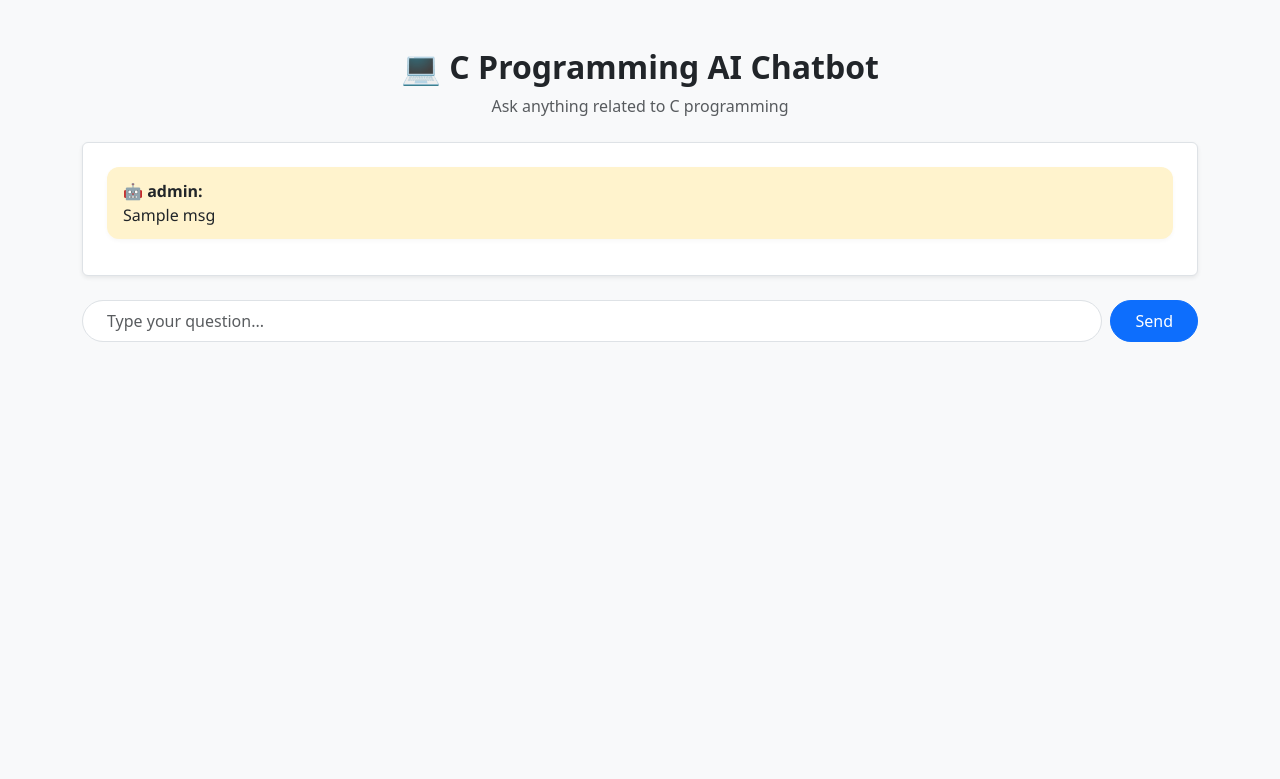
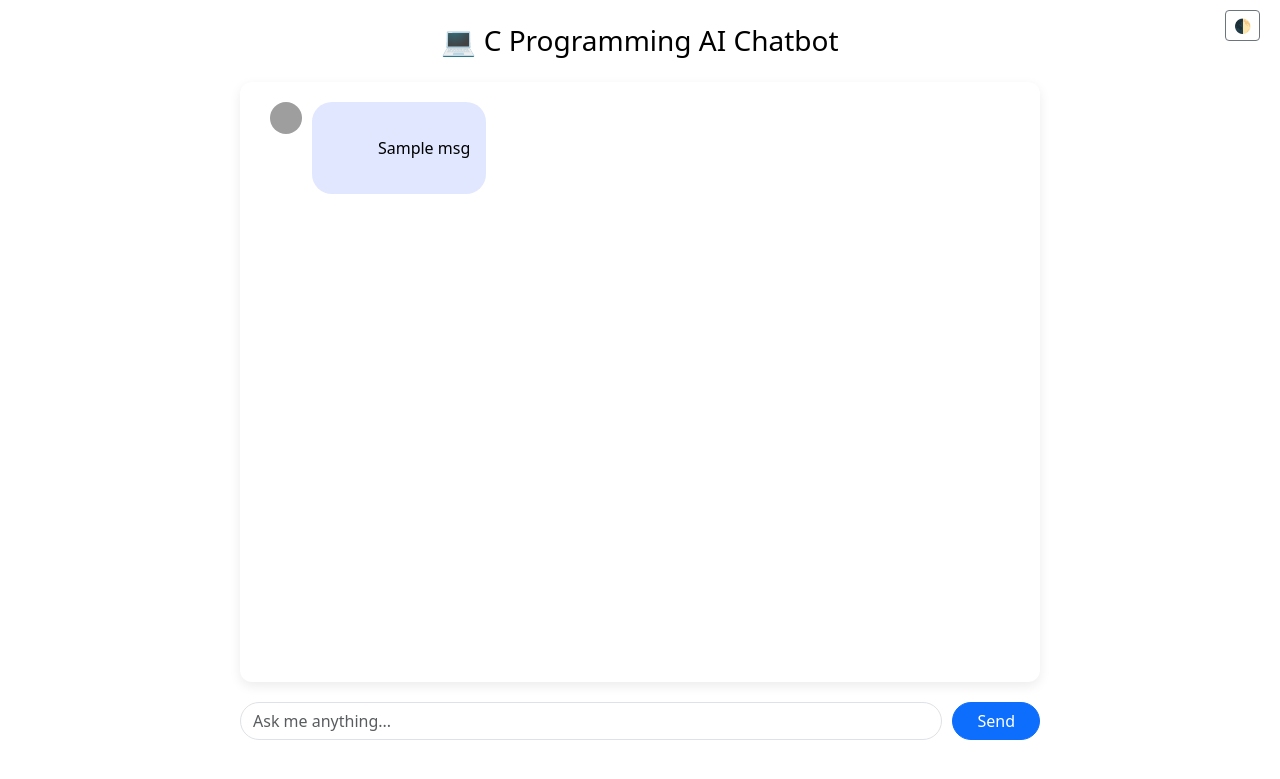
Before and after one commit to rlakshmisurendra/c-lang-ai-tutor, a Flask app: template templates/index.html in a window 1280 px wide. Shown: the top 779 px of the page. Run offline with Flask 3, Linux system fonts and the light colour scheme; the template is opened without the code that fills it: most values are stand-ins (such as "Sample title", 1, 10 or a date in 2020); some libraries are stand-ins or nearby versions; grey boxes are pictures that could not be loaded.

Commit message:
updated ui

````diff
--- a/app.py
+++ b/app.py
@@ -1,36 +1,53 @@
-from flask import Flask, render_template, request, redirect, url_for
+from flask import Flask, render_template, request, session
 import os
 from dotenv import load_dotenv
 import google.generativeai as genai
-import markdown2
-from markupsafe import Markup
 
+# Load environment variables
 load_dotenv()
-genai.configure(api_key=os.getenv("GEMINI_API_KEY"))
+api_key = os.getenv("GEMINI_API_KEY")
+
+app = Flask(__name__)
+app.secret_key = "123456"  # change this to a secure random value
+
+# Configure Gemini model
+genai.configure(api_key=api_key)
 model = genai.GenerativeModel("gemini-1.5-flash")
 
-app = Flask(__name__)
-chat_history = []
 
 @app.route("/", methods=["GET", "POST"])
 def index():
-    global chat_history
+    if "chat_history" not in session:
+        session["chat_history"] = []
+
+    typing = False
+    chat_history = session["chat_history"]
+
     if request.method == "POST":
-        user_input = request.form.get("user_input", "").strip()
-        if user_input:
-            prompt = f"You are a C programming tutor. Answer this clearly with example code if needed:\n\n{user_input}"
-            try:
-                response = model.generate_content(prompt)
-                reply_raw = response.text.strip()
-                reply_html = markdown2.markdown(reply_raw, extras=["fenced-code-blocks"])
-            except Exception as e:
-                reply_html = f"<div class='text-danger'>❌ Gemini API Error: {e}</div>"
+        user_input = request.form["user_input"]
+        chat_history.append(("You", user_input))
+        session["chat_history"] = chat_history
+        typing = True
+        session.modified = True
 
-            chat_history.append(("You", Markup.escape(user_input)))
-            chat_history.append(("Bot", Markup(reply_html)))
+        try:
+            prompt = f"You are a helpful C programming tutor. Answer this clearly:\n\n{user_input}"
+            response = model.generate_content(prompt).text
+        except Exception as e:
+            response = f"❌ Error: {e}"
 
-        return redirect(url_for("index"))
-    return render_template("index.html", chat_history=chat_history)
+        chat_history.append(("Bot", response))
+        session["chat_history"] = chat_history
+        typing = False
+
+    return render_template("index.html", chat_history=chat_history, typing=typing)
+
+
+@app.route("/clear")
+def clear():
+    session.pop("chat_history", None)
+    return "Chat history cleared."
+
 
 if __name__ == "__main__":
     app.run(debug=True)
--- a/static/styles.css
+++ b/static/styles.css
@@ -1,24 +1,10 @@
-.chat-box {
-    padding: 12px 16px;
-    border-radius: 12px;
-    margin-bottom: 12px;
-    font-family: 'Segoe UI', sans-serif;
-    background-color: #f8f9fa;
-    box-shadow: 0 2px 4px rgba(0,0,0,0.03);
+.chat-container::-webkit-scrollbar {
+  width: 8px;
 }
-.user-msg {
-    background-color: #e3f2fd;
+.chat-container::-webkit-scrollbar-thumb {
+  background: #ccc;
+  border-radius: 4px;
 }
-.bot-msg {
-    background-color: #fff3cd;
+.chat-container::-webkit-scrollbar-track {
+  background: transparent;
 }
-.chat-container {
-    max-height: 500px;
-    overflow-y: auto;
-    border: 1px solid #dee2e6;
-}
-pre code {
-    font-size: 0.95em;
-    padding: 0.75rem;
-    border-radius: 8px;
-}
--- a/templates/index.html
+++ b/templates/index.html
@@ -1,39 +1,155 @@
 <!DOCTYPE html>
 <html lang="en">
 <head>
-    <meta charset="UTF-8">
-    <title>C Programming Chatbot</title>
-    <link href="https://cdn.jsdelivr.net/npm/bootstrap@5.3.3/dist/css/bootstrap.min.css" rel="stylesheet">
-    <link rel="stylesheet" href="{{ url_for('static', filename='styles.css') }}">
+  <meta charset="UTF-8" />
+  <title>C Programming Chatbot</title>
+  <meta name="viewport" content="width=device-width, initial-scale=1" />
+  <link href="https://cdn.jsdelivr.net/npm/bootstrap@5.3.3/dist/css/bootstrap.min.css" rel="stylesheet" />
+  <link href="https://cdn.jsdelivr.net/npm/prismjs@1.29.0/themes/prism.css" rel="stylesheet" />
+  <script src="https://cdn.jsdelivr.net/npm/prismjs@1.29.0/prism.js"></script>
+  <script src="https://cdn.jsdelivr.net/npm/prismjs@1.29.0/components/prism-c.min.js"></script>
+  <style>
+    :root {
+      --bg-light: #ffffff;
+      --bg-dark: #1e1e1e;
+      --text-light: #000000;
+      --text-dark: #f8f9fa;
+    }
 
-    <!-- Prism.js for code highlighting -->
-    <link href="https://cdn.jsdelivr.net/npm/prismjs@1.29.0/themes/prism.css" rel="stylesheet" />
-    <script src="https://cdn.jsdelivr.net/npm/prismjs@1.29.0/prism.js"></script>
-    <script src="https://cdn.jsdelivr.net/npm/prismjs@1.29.0/components/prism-c.min.js"></script>
+    body {
+      background-color: var(--bg-light);
+      color: var(--text-light);
+      transition: background 0.3s ease, color 0.3s ease;
+    }
+
+    body.dark-mode {
+      background-color: var(--bg-dark);
+      color: var(--text-dark);
+    }
+
+    .chat-container {
+      max-width: 800px;
+      margin: auto;
+      height: 75vh;
+      overflow-y: auto;
+      padding: 20px;
+      border-radius: 12px;
+      background-color: var(--bg-light);
+      box-shadow: 0 4px 12px rgba(0, 0, 0, 0.08);
+    }
+
+    .chat-container.dark-mode {
+      background-color: #2b2b2b;
+    }
+
+    .chat-message {
+      display: flex;
+      margin-bottom: 16px;
+      align-items: flex-start;
+    }
+
+    .chat-message.user {
+      justify-content: flex-end;
+    }
+
+    .chat-message.bot {
+      justify-content: flex-start;
+    }
+
+    .chat-message .avatar {
+      width: 32px;
+      height: 32px;
+      border-radius: 50%;
+      margin: 0 10px;
+    }
+
+    .message-bubble {
+      background: #f1f3f5;
+      padding: 10px 16px;
+      border-radius: 20px;
+      max-width: 70%;
+      white-space: pre-wrap;
+      word-wrap: break-word;
+    }
+
+    .chat-message.user .message-bubble {
+      background: #d1e7dd;
+    }
+
+    .chat-message.bot .message-bubble {
+      background: #e0e7ff;
+    }
+
+    .chat-form {
+      max-width: 800px;
+      margin: 20px auto 0;
+      display: flex;
+      gap: 10px;
+    }
+
+    .dark-mode .message-bubble {
+      color: #f1f1f1;
+    }
+
+    .dark-mode .chat-message.user .message-bubble {
+      background: #22543d;
+    }
+
+    .dark-mode .chat-message.bot .message-bubble {
+      background: #3c366b;
+    }
+
+    #toggle-theme {
+      position: absolute;
+      top: 10px;
+      right: 20px;
+    }
+  </style>
 </head>
-<body class="bg-light">
+<body>
 
-<div class="container py-5">
-    <div class="text-center mb-4">
-        <h2 class="fw-bold">💻 C Programming AI Chatbot</h2>
-        <p class="text-muted">Ask anything related to C programming</p>
-    </div>
+<button id="toggle-theme" class="btn btn-sm btn-outline-secondary">🌓</button>
 
-    <div class="card shadow-sm p-4 mb-4 chat-container">
-        {% for role, msg in chat_history %}
-        <div class="chat-box {% if role == 'You' %}user-msg{% else %}bot-msg{% endif %}">
-            <strong>{{ '🧑‍💻' if role == 'You' else '🤖' }} {{ role }}:</strong>
-            <div class="mb-0">{{ msg }}</div>
-        </div>
-        {% endfor %}
-    </div>
+<div class="container py-4">
+  <h3 class="text-center mb-4">💻 C Programming AI Chatbot</h3>
 
-    <form method="POST" class="d-flex gap-2">
-        <input type="text" name="user_input" class="form-control rounded-pill px-4 py-2" placeholder="Type your question..." required>
-        <button class="btn btn-primary rounded-pill px-4">Send</button>
-    </form>
+  <div id="chat-container" class="chat-container">
+    {% for role, msg in chat_history %}
+      <div class="chat-message {{ 'user' if role == 'You' else 'bot' }}">
+        {% if role == 'You' %}
+          <div class="message-bubble">{{ msg }}</div>
+          <img src="https://i.pravatar.cc/32?u=user" class="avatar">
+        {% else %}
+          <img src="https://api.dicebear.com/7.x/bottts/svg?seed=bot" class="avatar">
+          <div class="message-bubble">
+            {{ msg | safe | replace("```c", "<pre><code class='language-c'>") | replace("```", "</code></pre>") }}
+          </div>
+        {% endif %}
+      </div>
+    {% endfor %}
+    {% if typing %}
+      <div class="chat-message bot">
+        <img src="https://api.dicebear.com/7.x/bottts/svg?seed=bot" class="avatar">
+        <div class="message-bubble"><em>Typing...</em></div>
+      </div>
+    {% endif %}
+  </div>
+
+  <form method="POST" class="chat-form">
+    <input type="text" name="user_input" class="form-control rounded-pill" placeholder="Ask me anything..." required />
+    <button type="submit" class="btn btn-primary rounded-pill px-4">Send</button>
+  </form>
 </div>
 
-<script>Prism.highlightAll();</script>
+<script>
+  const container = document.getElementById('chat-container');
+  container.scrollTop = container.scrollHeight;
+
+  document.getElementById('toggle-theme').addEventListener('click', () => {
+    document.body.classList.toggle('dark-mode');
+    container.classList.toggle('dark-mode');
+  });
+</script>
+
 </body>
 </html>
````
